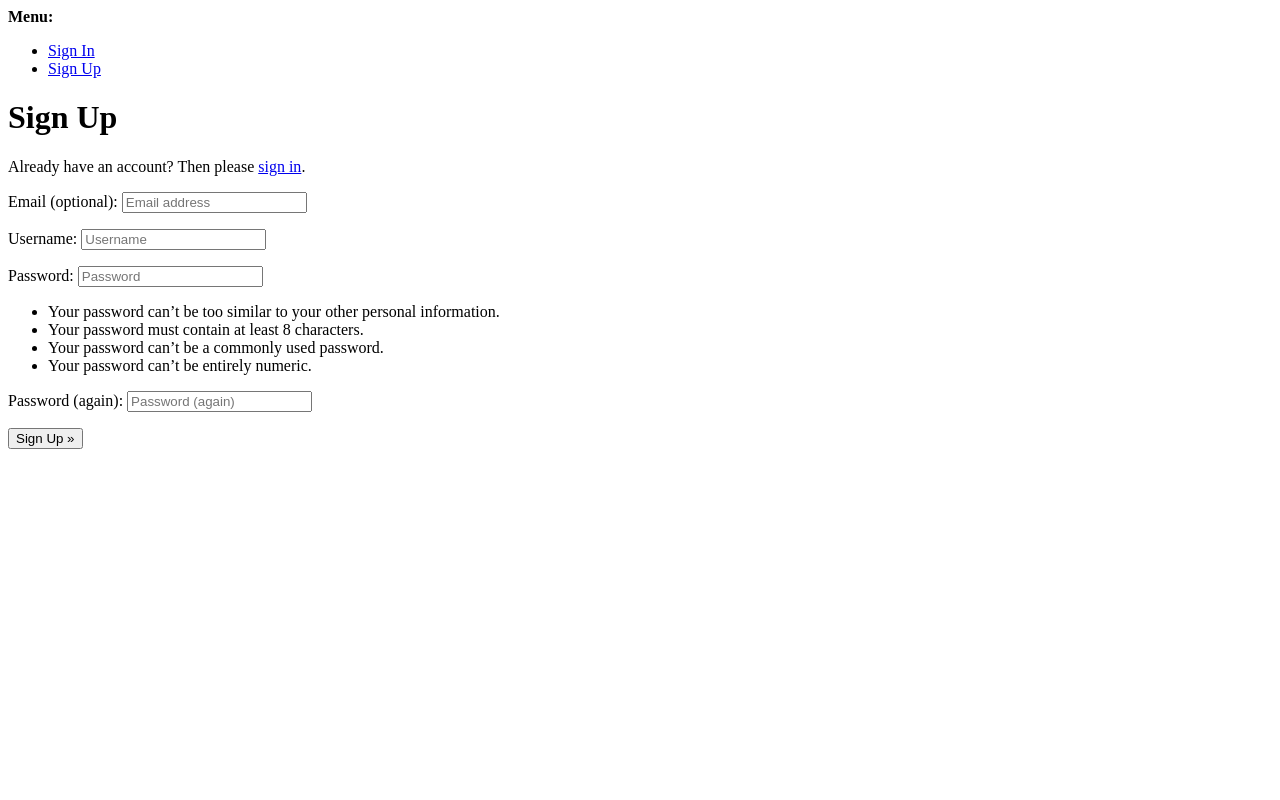
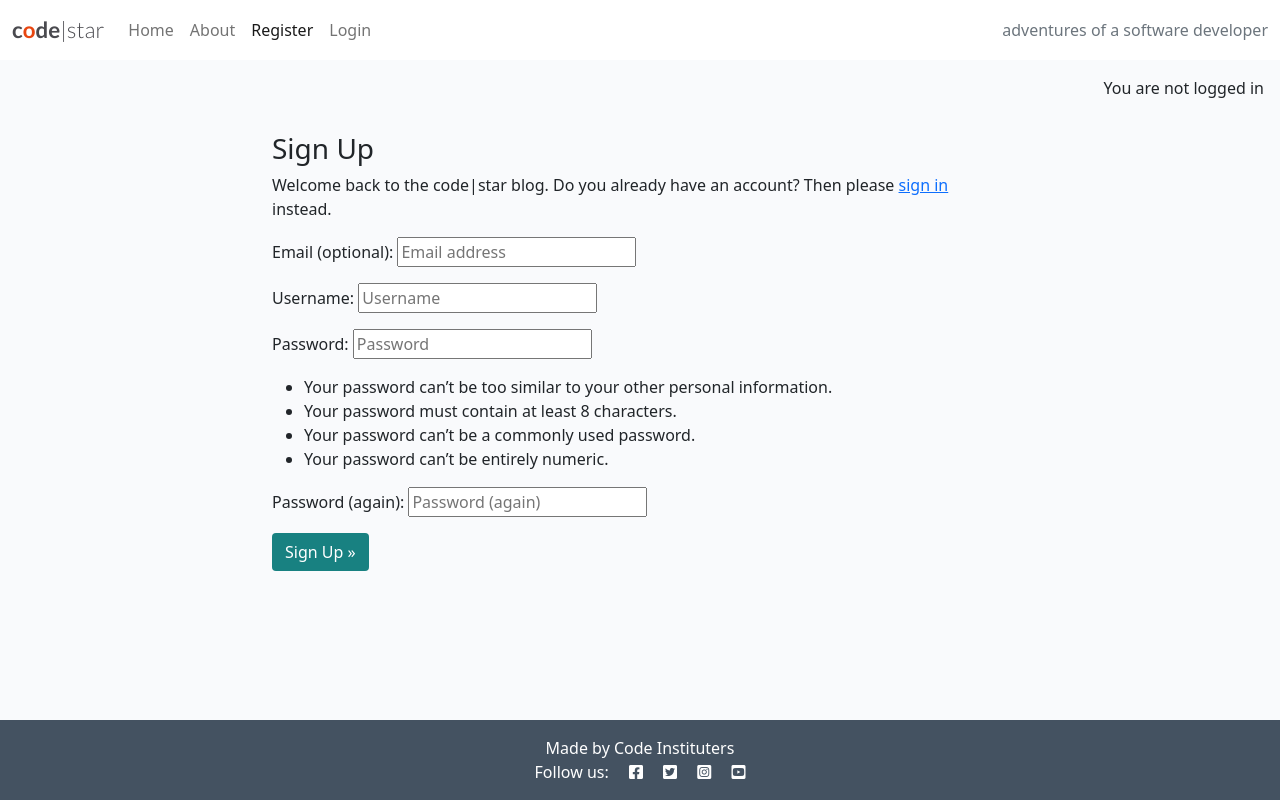
Before and after one commit to Dionismaximus/django-blog, a Django app: page /accounts/signup/ in a window 1280 px wide. Run offline with Django 4.2, Linux system fonts and the light colour scheme.

Commit message:
Add styles to register page

```diff
--- a/codestar/settings.py
+++ b/codestar/settings.py
@@ -28,7 +28,7 @@ TEMPLATES_DIR = os.path.join(BASE_DIR, 'templates')
 SECRET_KEY = os.environ.get("SECRET_KEY")
 
 # SECURITY WARNING: don't run with debug turned on in production!
-DEBUG = False
+DEBUG = True
 
 ALLOWED_HOSTS = ['8000-dionismaximu-djangoblog-jprk9o564hk.ws.codeinstitute-ide.net',
                 '.herokuapp.com']
--- a/templates/account/signup.html
+++ b/templates/account/signup.html
@@ -1,13 +1,18 @@
-{% extends "account/base.html" %}
+{% extends "base.html" %}
 
 {% load i18n %}
 
 {% block head_title %}{% trans "Signup" %}{% endblock head_title %}
 
 {% block content %}
-<h1>{% trans "Sign Up" %}</h1>
+<div class="container">
+  <div class="row">
+      <div class="col-md-8 mt-3 offset-md-2">
+          <h3>{% trans "Sign Up" %}</h3>
 
-<p>{% blocktrans %}Already have an account? Then please <a href="{{ login_url }}">sign in</a>.{% endblocktrans %}</p>
+          <p>{% blocktrans %}Welcome back to the code|star blog. Do you already have an account? Then please <a href="{{ login_url }}">sign in</a> instead.{% endblocktrans %}</p>
+
+
 
 <form class="signup" id="signup_form" method="post" action="{% url 'account_signup' %}">
   {% csrf_token %}
@@ -15,7 +20,10 @@
   {% if redirect_field_value %}
   <input type="hidden" name="{{ redirect_field_name }}" value="{{ redirect_field_value }}" />
   {% endif %}
-  <button type="submit">{% trans "Sign Up" %} &raquo;</button>
+  <button class="btn btn-signup right" type="submit">{% trans "Sign Up" %} &raquo;</button>
 </form>
+      </div>
+  </div>
+</div>
 
 {% endblock content %}
--- a/templates/base.html
+++ b/templates/base.html
@@ -79,6 +79,11 @@
     </nav>
 
     <main class="flex-shrink-0 main-bg">
+        {% if user.is_authenticated %}
+        <p class="text-end m-3">You are logged in as {{ user }}</p>
+        {% else %}
+        <p class="text-end m-3">You are not logged in</p>
+        {% endif %}
 
         {% block content %}
         <!-- Content Goes here -->
```
